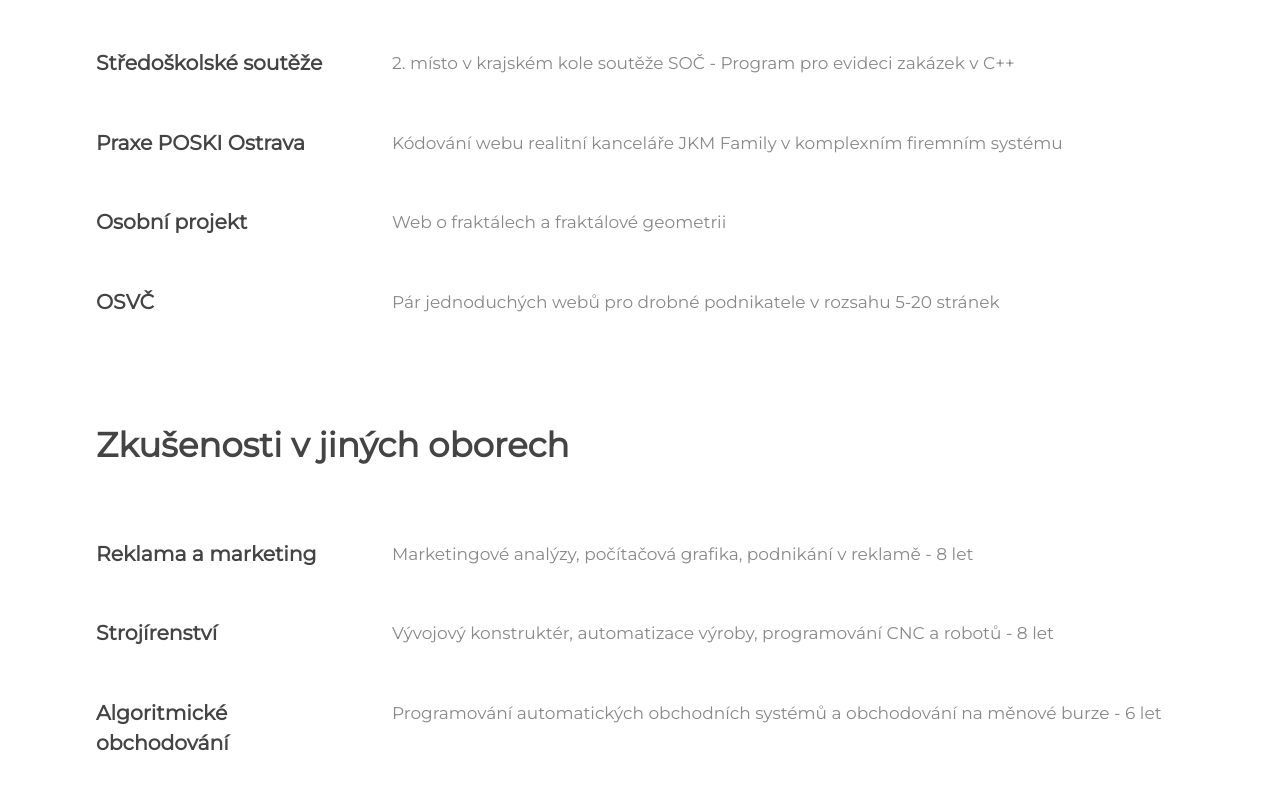
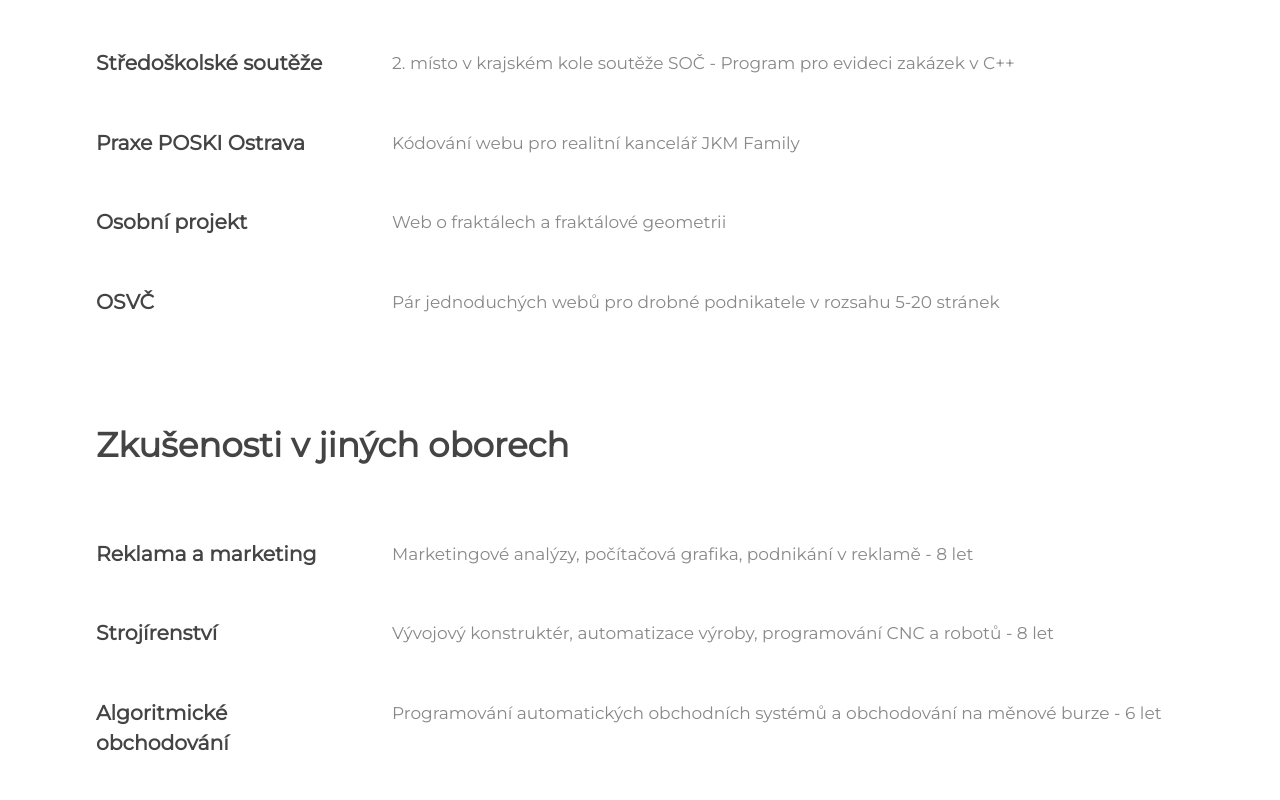
Before and after one commit to petrzabransky/petrzabransky, a React (Create React App) app: page / in a window 1280 px wide. Shown: the part 4260-5060 px from the top of the page. Built offline with nearby package versions, Linux system fonts and the light colour scheme.

Commit message:
Text Corecture

```diff
--- a/src/components/block/about/About.tsx
+++ b/src/components/block/about/About.tsx
@@ -89,7 +89,7 @@ const About = ({ id }: Props) => {
 						<p>2. místo v krajském kole soutěže SOČ - Program pro evideci zakázek v C++</p>
 
 						<h4 className="heading heading--title">Praxe POSKI Ostrava</h4>
-						<p>Kódování webu realitní kanceláře JKM Family v komplexním firemním systému</p>
+						<p>Kódování webu pro realitní kancelář JKM Family</p>
 
 						<h4 className="heading heading--title">Osobní projekt</h4>
 						<p>Web o fraktálech a fraktálové geometrii</p>
--- a/src/components/block/contact/Contact.tsx
+++ b/src/components/block/contact/Contact.tsx
@@ -13,7 +13,7 @@ const Contact = ({ id }: Props) => {
 			<Container>
 				<h2 className="heading heading--header">Kontakt</h2>
 				<p><a className="link" href="+420736643377">+420 736 643 377</a></p>
-				<p><a className="link mb-2" href="mailto:info@petrzabransky.cz">info@petrzabransky.cz</a></p>
+				<p className="mb-2"><a className="link" href="mailto:info@petrzabransky.cz">info@petrzabransky.cz</a></p>
 
 				<p><a className="link" href="https://www.petrzabransky.cz">www.petrzabransky.cz</a></p>
 				<p className="mb-2"><a className="link" href="https://www.github.com/petrzabransky">wwww.github.com/petrzabransky</a></p>
```
